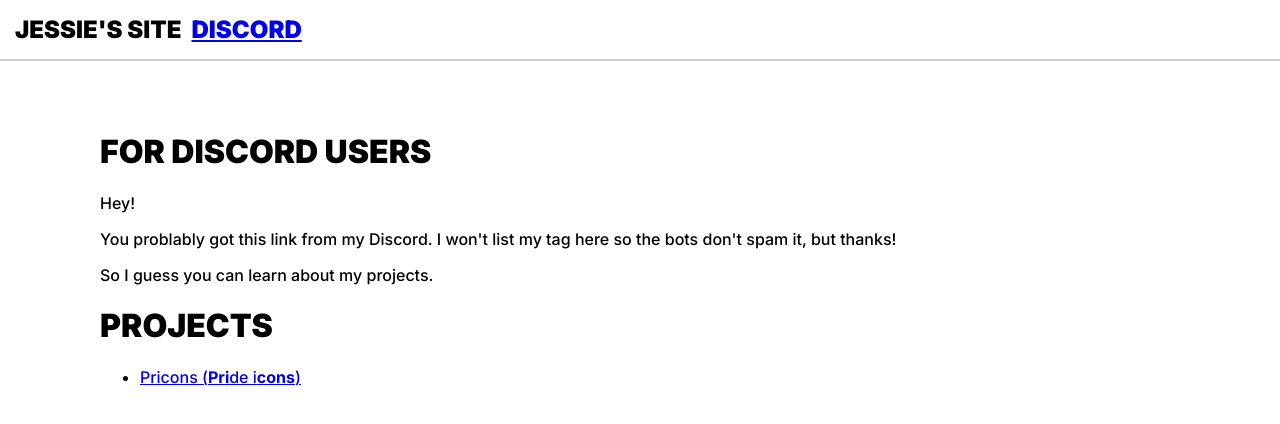
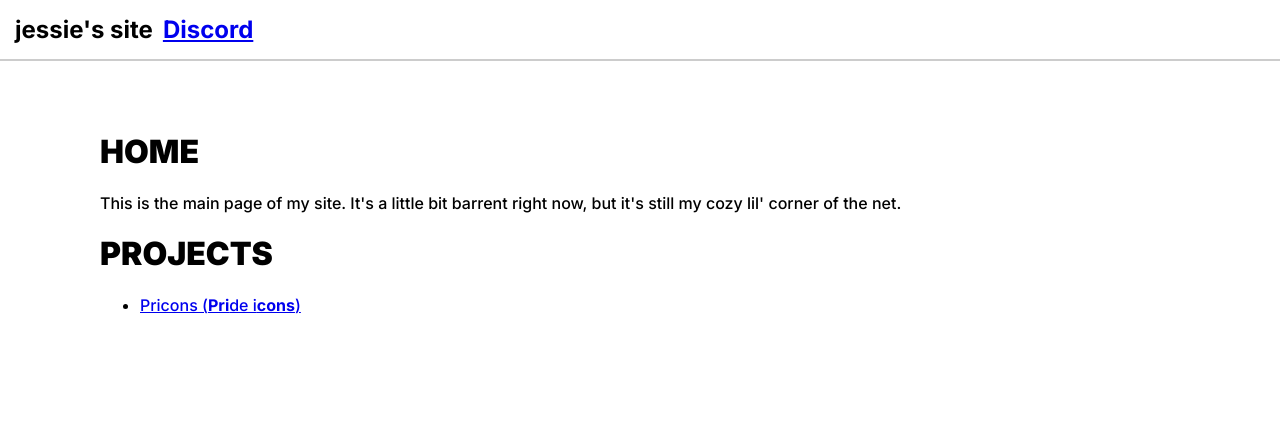
Before and after one commit to jessiejs/jessiejs.github.io, a plain HTML site: page index.html in a window 1280 px wide. Drawn offline with Linux system fonts and the light colour scheme.

Commit message:
🏠 Add Home Page

```diff
--- a/discord/index.html
+++ b/index.html
@@ -6,12 +6,10 @@
 	<link rel="stylesheet" href="../style/index.css">
 </head>
 <body>
-	<nav><h1>jessie's site</h1><a href="/"><h1>Discord</h1></a></nav>
+	<nav><h2>jessie's site</h2><a href="/discord"><h2>Discord</h2></a></nav>
 	<main>
-		<h1>For Discord Users</h1>
-		<p>Hey!</p>
-		<p>You problably got this link from my Discord. I won't list my tag here so the bots don't spam it, but thanks!</p>
-		<p>So I guess you can learn about my projects.</p>
+		<h1>Home</h1>
+		<p>This is the main page of my site. It's a little bit barrent right now, but it's still my cozy lil' corner of the net.</p>
 		<h1>Projects</h1>
 		<ul>
 			<li><a href="https://pricons.github.io">Pricons (<b>Pri</b>de i<b>cons</b>)</a></li>
```
